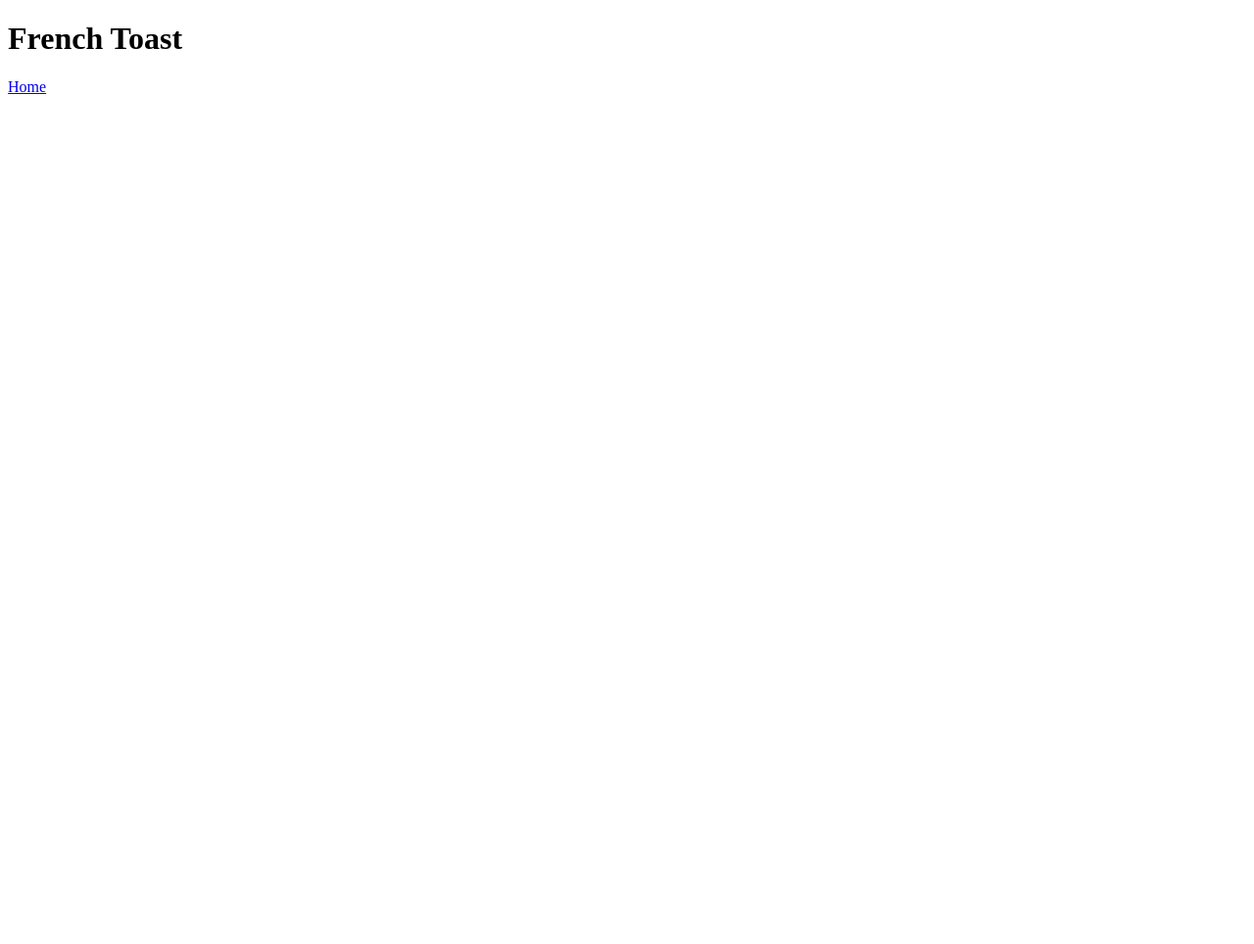
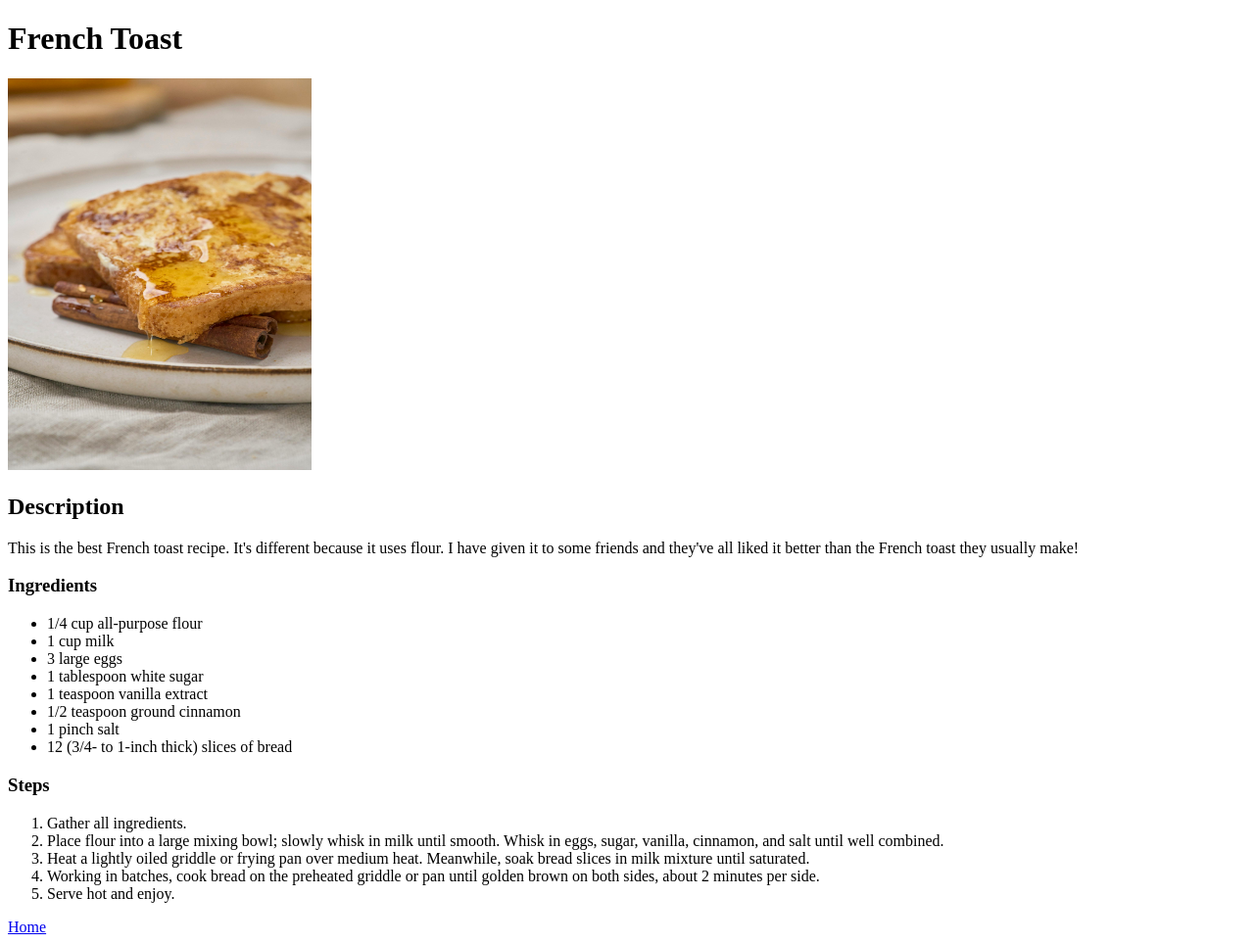
Before and after one commit to jennsipe-svg/odin-recipes, a plain HTML site: page recipes/french-toast.html in a window 1280 px wide. Shown: the whole page at 98% size. Before the commit the page ends 800 px from the top, so only its background shows below. Drawn offline with Linux system fonts and the light colour scheme.

Commit message:
Add image and content

```diff
--- a/recipes/french-toast.html
+++ b/recipes/french-toast.html
@@ -8,6 +8,28 @@
 
 <body>
     <h1>French Toast</h1>
+    <img src="images/french-toast.jpg" alt="Two slices of french toast drizzled with maple syrup, with two cinnamon sticks next to them." height="400" width="310">
+        <h2>Description</h2>
+        This is the best French toast recipe. It's different because it uses flour. I have given it to some friends and they've all liked it better than the French toast they usually make!
+            <h3>Ingredients</h3>
+            <ul>
+                <li>1/4 cup all-purpose flour</li>
+                <li>1 cup milk</li>
+                <li>3 large eggs</li>
+                <li>1 tablespoon white sugar</li>
+                <li>1 teaspoon vanilla extract</li>
+                <li>1/2 teaspoon ground cinnamon</li>
+                <li>1 pinch salt</li>
+                <li>12 (3/4- to 1-inch thick) slices of bread</li>
+            </ul>
+            <h3>Steps</h3>
+            <ol>
+                <li>Gather all ingredients.</li>
+                <li>Place flour into a large mixing bowl; slowly whisk in milk until smooth. Whisk in eggs, sugar, vanilla, cinnamon, and salt until well combined.</li>
+                <li>Heat a lightly oiled griddle or frying pan over medium heat. Meanwhile, soak bread slices in milk mixture until saturated.</li>
+                <li>Working in batches, cook bread on the preheated griddle or pan until golden brown on both sides, about 2 minutes per side.</li>
+                <li>Serve hot and enjoy.</li>
+            </ol>
 <a href="../index.html">Home</a>
 </body>
 
```
Also changed, not shown: recipes/images/french-toast.jpg (added).
